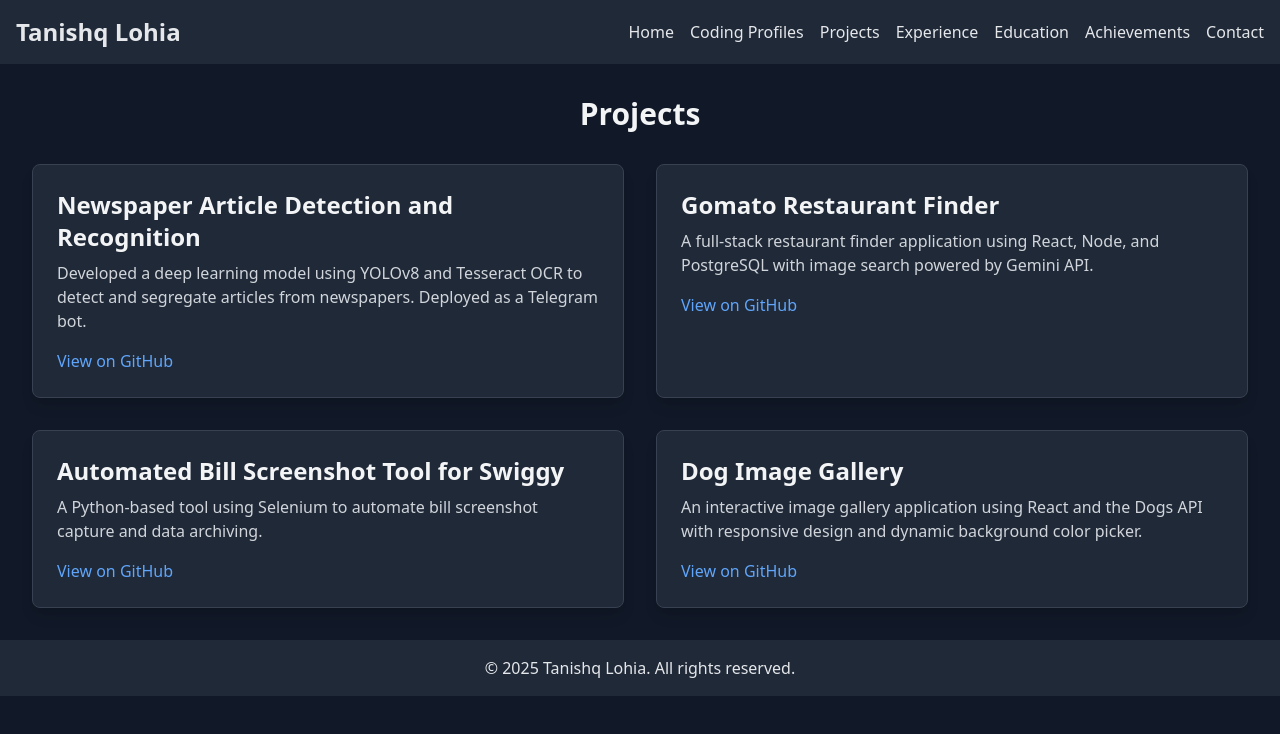
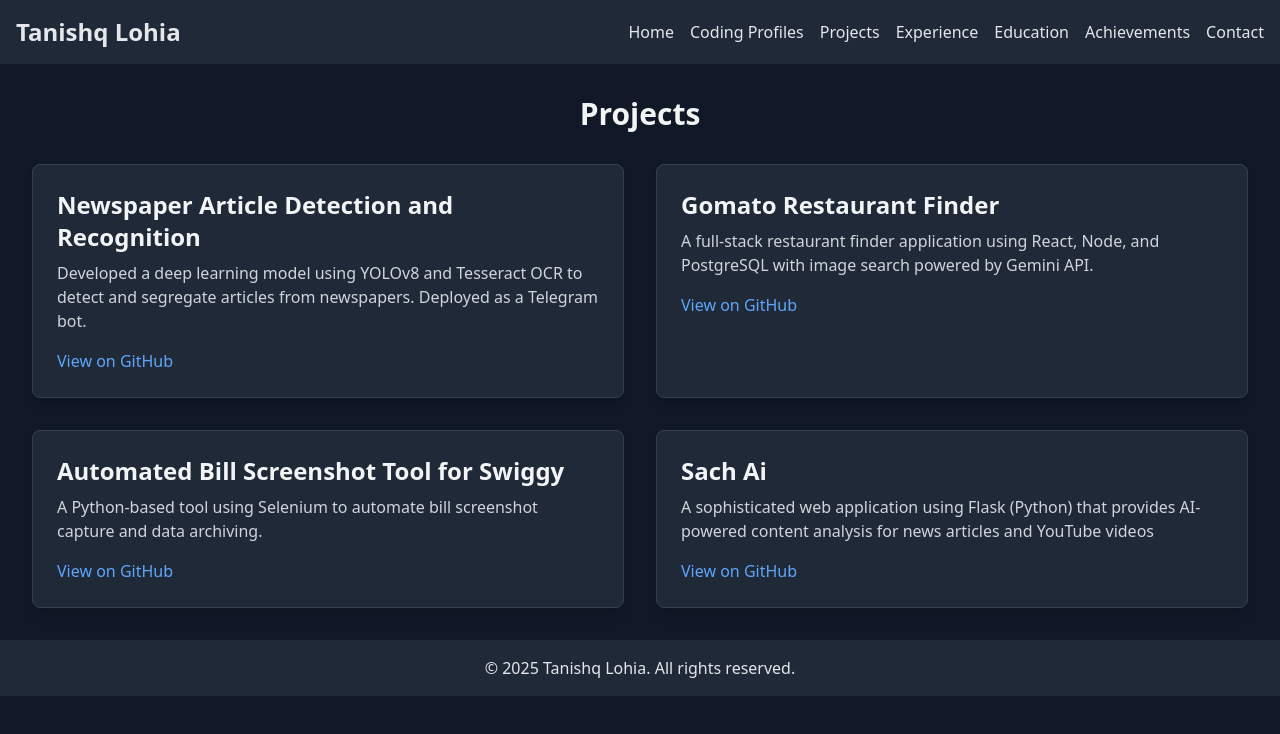
Before and after one commit to tanishq2507/Tanishq-s-Portfolio-Website, a React (Create React App) app in the folder my-portfolio/: page /projects in a window 1280 px wide. Shown: the top 734 px of the page. Built offline with nearby package versions, Linux system fonts and the light colour scheme.

Commit message:
Update Projects.js

```diff
--- a/my-portfolio/src/components/Projects.js
+++ b/my-portfolio/src/components/Projects.js
@@ -19,9 +19,9 @@
     github: "https://github.com/tanishq2507/Automated_Bill_screenshot_tool_for_swiggy"
   },
   {
-    title: "Dog Image Gallery",
-    description: "An interactive image gallery application using React and the Dogs API with responsive design and dynamic background color picker.",
-    github: "https://github.com/tanishq2507/Dog-Images-Gallery-"
+    title: "Sach Ai",
+    description: "A sophisticated web application using Flask (Python) that provides AI-powered content analysis for news articles and YouTube videos",
+    github: "https://github.com/tanishq2507/Sach-Ai"
   }
 ];
 
```
